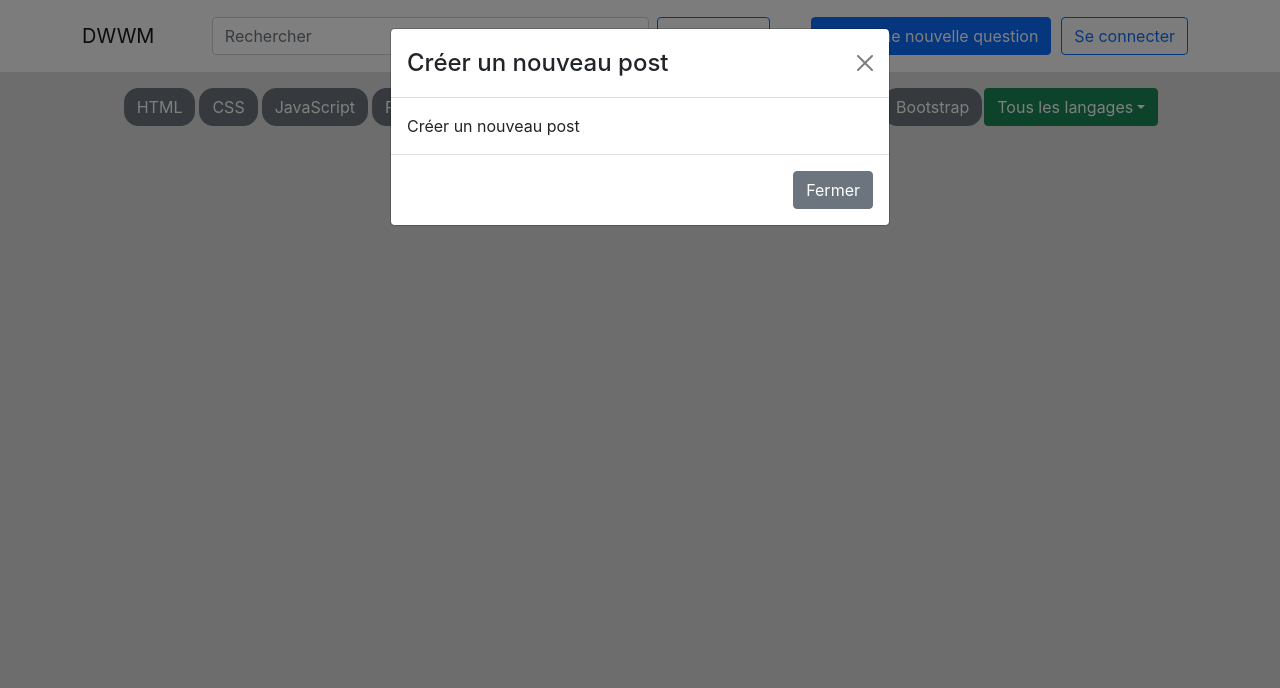
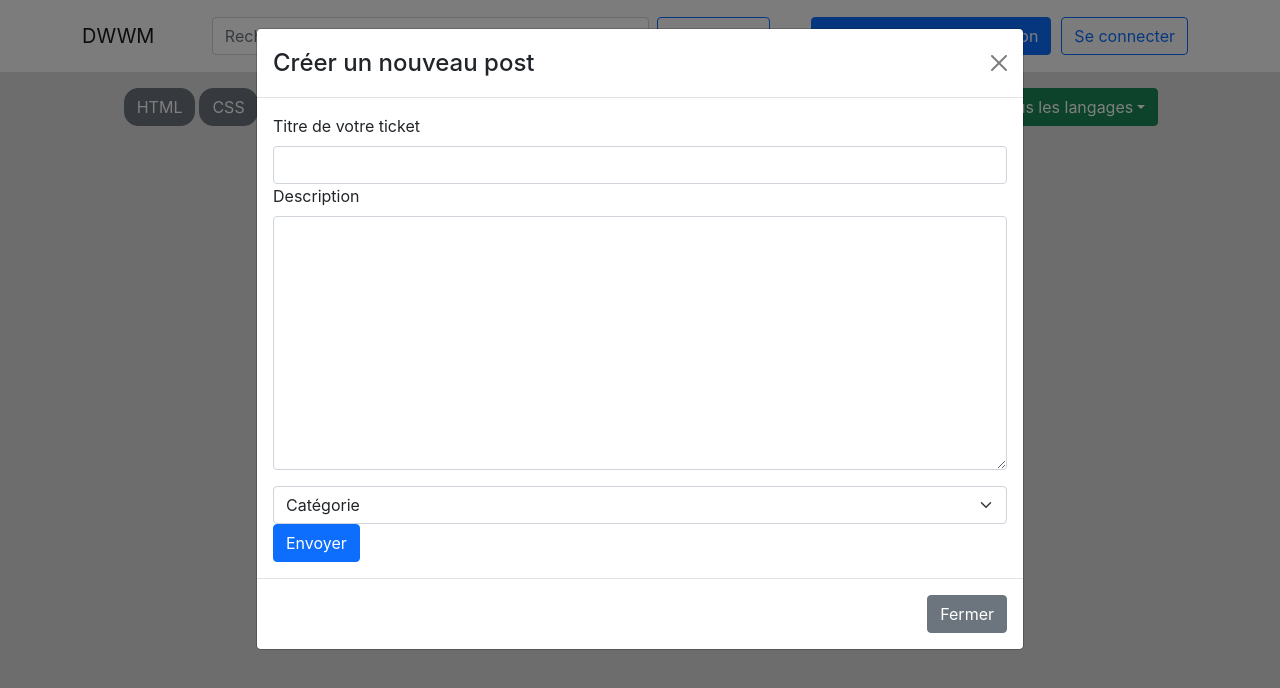
Before and after one commit to gbcpl/tickets-react, a React (Create React App) app: page / in a window 1280 px wide. Both pictures are taken after a click on the button "Poser une nouvelle question". Shown: the top 688 px of the page. Built offline with nearby package versions, Linux system fonts and the light colour scheme; no server answers.

Commit message:
Ajout nouveau post avec requête POST

```diff
--- a/src/App.css
+++ b/src/App.css
@@ -5,3 +5,7 @@ body {
 .card {
   background-color: rgb(218, 218, 218);
 }
+
+.modal-dialog {
+  max-width: 60%;
+}
--- a/src/GetAllTickets.js
+++ b/src/GetAllTickets.js
@@ -1,23 +1,27 @@
 import Ticket from './Ticket';
-// import { useState, useEffect } from 'react';
+import { useState, useEffect } from 'react';
 
-function getAllTickets() {
+function GetAllTickets() {
     const rows = [];
+    const [count, setCount] = useState(0);
 
-    for (let i = 1; i <= 10; i++) {
-        /*const [ticketID, setTicketID] = useState("1");
+    useEffect(() => {
+        fetch('http://localhost:8000/tickets/count/')
+        .then(response => response.json())
+        .then(data => {
+            setCount(data.count);
+        })
+        .catch(error => console.error(error));
+    }, []);
 
-        useEffect(()=>{
-            setTicketID(i.toString());
-        }, []);
-        let ticketID = 1; */
-
-        rows.push(<Ticket key={i} number={i} />);
+    for (let i = 8; i <= count+8; i++) {
+            rows.push(<Ticket key={i} number={i} />);
+            console.log(rows);
 
     }
     return (
-        <div>{rows}</div>
+        <div>{rows.reverse()}</div>
     )
 }
 
-export default getAllTickets
+export default GetAllTickets
--- a/src/NavBar.js
+++ b/src/NavBar.js
@@ -4,11 +4,9 @@ import Navbar from 'react-bootstrap/Navbar';
 import Form from 'react-bootstrap/Form';
 import Button from 'react-bootstrap/Button';
 import Modal from 'react-bootstrap/Modal';
-import Nav from 'react-bootstrap/Modal';
 import NavDropdown from 'react-bootstrap/NavDropdown';
 import './NavBar.css';
-
-
+import axios from "axios";
 
 function NavBar() {
 
@@ -19,6 +17,27 @@ function NavBar() {
   const [ticket, setNewTicket] = useState(false);
   const closeTicket = () => setNewTicket(false)
   const newTicket = () => setNewTicket(true);
+
+  const [title, setTitle] = useState('');
+  const [description, setDescription] = useState('');
+  const [category, setCategory] = useState('');
+  const [submittedData, setSubmittedData] = useState(null);
+
+  const handleSubmit = (event) => {
+    event.preventDefault();
+    const data = { title, description, category };
+    axios.post('http://localhost:8000/tickets/register', data)
+      .then((response) => {
+        setSubmittedData(response.data);
+        setTitle('');
+        setDescription('');
+        setCategory('');
+      })
+      .catch((error) => {
+        console.error(error);
+      });
+  };
+
 
     return (
       <Navbar collapseOnSelect bg="light" expand="lg" sticky="top">
@@ -40,7 +59,49 @@ function NavBar() {
           <Modal.Header closeButton>
             <Modal.Title>Créer un nouveau post</Modal.Title>
           </Modal.Header>
-        <Modal.Body>Créer un nouveau post</Modal.Body>
+        <Modal.Body>
+            <Form noValidate onSubmit={handleSubmit}>
+              <Form.Group md="4" controlId="validationCustom01">
+                <Form.Label>Titre de votre ticket</Form.Label>
+                <Form.Control
+                  required
+                  type="text"
+                  value={title}
+                  onChange={(e) => setTitle(e.target.value)}
+                />
+                <Form.Control.Feedback>Titre correct</Form.Control.Feedback>
+              </Form.Group>
+              <Form.Group className="mb-3" controlId="exampleForm.ControlTextarea1">
+                <Form.Label>Description</Form.Label>
+                <Form.Control
+                  required
+                  as="textarea"
+                  rows={10}
+                  value={description}
+                  onChange={(e) => setDescription(e.target.value)}
+                />
+              </Form.Group>
+              <Form.Select aria-label="Default select example">
+                <option>Catégorie</option>
+                <option value="1">HTML</option>
+                <option value="2">CSS</option>
+                <option value="3">JavaScript</option>
+                <option value="4">PHP</option>
+                <option value="5">SQL</option>
+                <option value="6">React</option>
+                <option value="7">React Native</option>
+                <option value="8">Flutter</option>
+                <option value="9">Symphony</option>
+                <option value="10">Bootstrap</option>
+                <Form.Control
+                  required
+                  value={category}
+                  onChange={(e) => setCategory(e.target.value)}
+                />
+              </Form.Select>
+              <Button type="submit" onClick={closeTicket}>Envoyer</Button>
+            </Form>
+        </Modal.Body>
         <Modal.Footer>
           <Button variant="secondary" onClick={closeTicket}>
             Fermer
--- a/src/Ticket.js
+++ b/src/Ticket.js
@@ -4,15 +4,10 @@ import './Ticket.css';
 import { useState, useEffect } from 'react';
 import Button from 'react-bootstrap/esm/Button';
 
+
 function Ticket(props) {
 
   const number = props.number;
-  /*const [nameTicket, setNameTicket] = useState(1);
-
-	useEffect(()=>{
-		setNameTicket(nameTicket + 6);
-	}, []);
-  console.log(nameTicket)*/
 
   const baseURL = `http://127.0.0.1:8000/tickets/${number}`;
   const [post, setPost] = useState(null);
@@ -23,8 +18,8 @@ function Ticket(props) {
     });
   }, [baseURL]);
 
-  if (!post) return null;
-
+  if (!post || post.length === 0) return null;
+    const createdDate = new Date(post[0].createdDate)
     return (
       <div className="ticket">
         <div className="mainTitle">
@@ -40,7 +35,7 @@ function Ticket(props) {
         </div>
         <div className="created">
             <p>0 réponse</p>
-            <p>Posté par Trchk le {post[0].createdDate}</p>
+            <p>Posté par Trchk le {createdDate.toLocaleDateString()}</p>
         </div>
       </div>
     )
```
